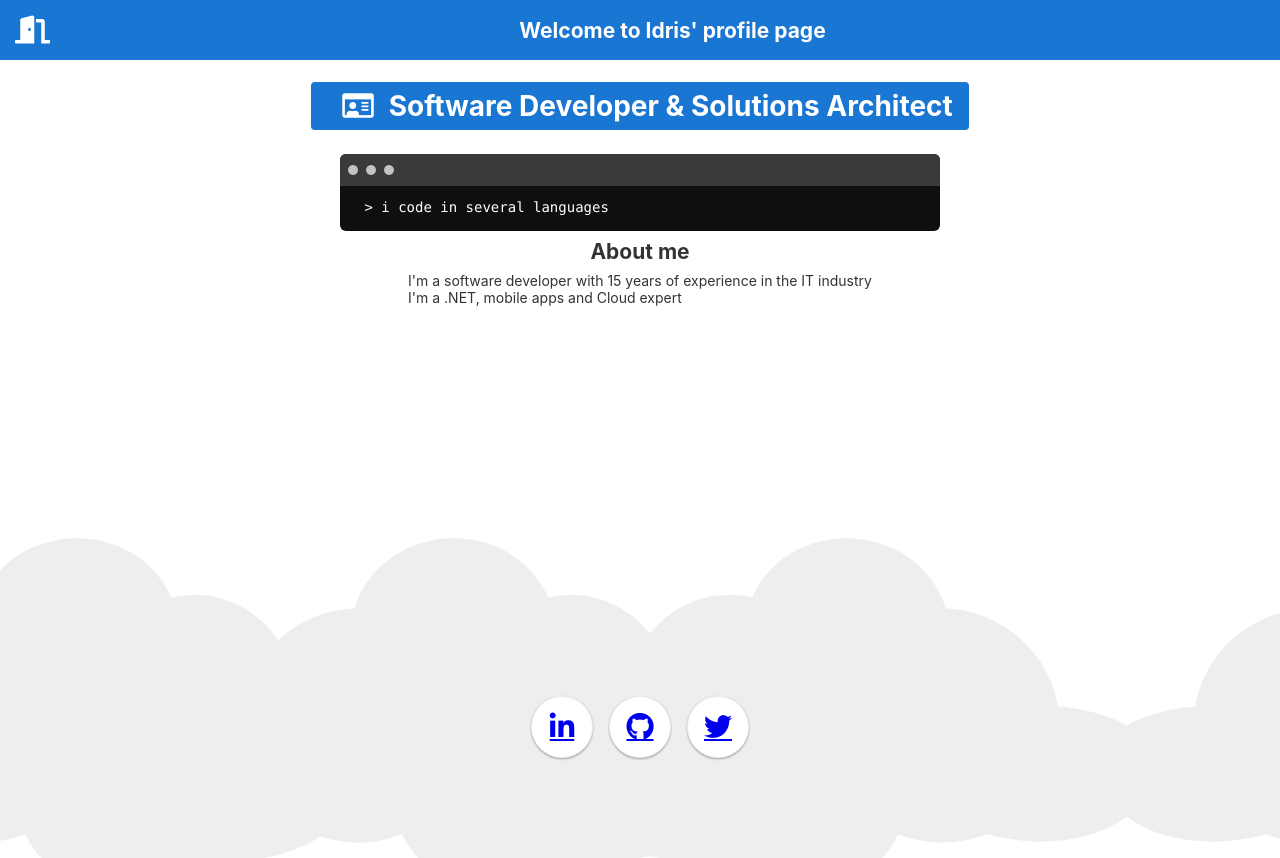
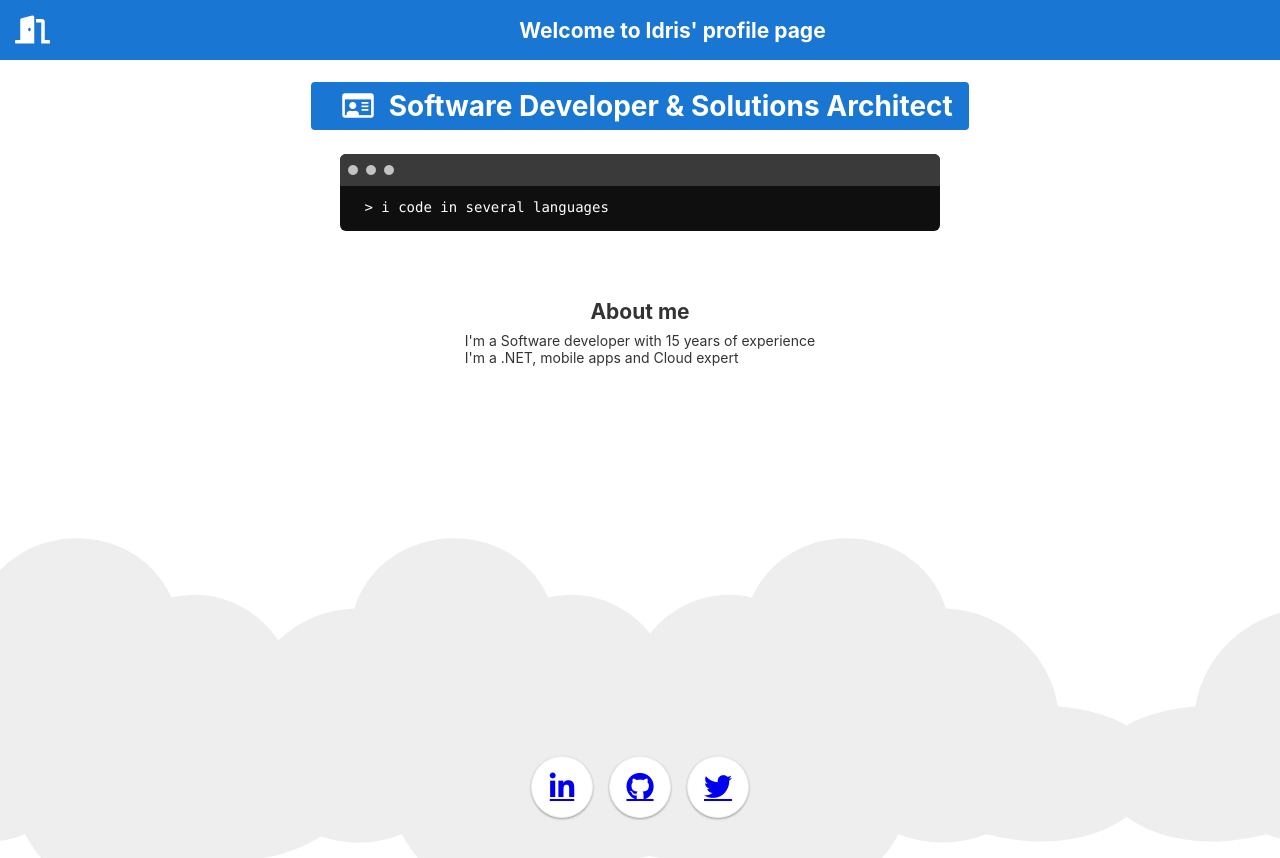
Before and after one commit to idrisfl/AzureStaticWebApp, an Angular app: page / in a window 1280 px wide. Before the commit the page ends 800 px from the top, so only its background shows below. Built offline with nearby package versions, Linux system fonts and the light colour scheme.

Commit message:
- updated page

```diff
--- a/src/app/app.component.html
+++ b/src/app/app.component.html
@@ -347,13 +347,15 @@
       <pre> &gt; i code in several languages</pre>
     </div>
 
-  <!-- Resources -->
+    <div style="margin: 30px;"></div>
+
+  <!-- About me -->
   <h2>About me</h2>
   <!-- <p>Here are some links to help you get started:</p> -->
 
   <div style="min-height: 400px;">
 
-    <p>I'm a software developer with 15 years of experience in the IT industry</p>
+    <p>I'm a Software developer with 15 years of experience</p>
     <p>I'm a .NET, mobile apps and Cloud expert</p>
   </div>
 
--- a/src/app/main-page/main-page.component.html
+++ b/src/app/main-page/main-page.component.html
@@ -1,7 +1,7 @@
 <footer>
     <div class="card-container">
         <a class="circle-link" href="https://www.linkedin.com/in/idris-lokhandwala" title="Idris Lokhandwala on LinkedIn"><em class="fab fa-linkedin-in fa-2x"></em></a>
-        <a class="circle-link" href="https://github.com/idrisfl" title="Idris Lokhandwala on Facebook"><em class="fab fa-github fa-2x"></em></a>
+        <a class="circle-link" href="https://github.com/idrisfl" title="Idris Lokhandwala on Github"><em class="fab fa-github fa-2x"></em></a>
         <a class="circle-link" href="https://twitter.com/idrisfl" title="Idris Lokhandwala on Twitter"><em class="fab fa-twitter fa-2x"></em></a>
     </div>
 </footer>
```
